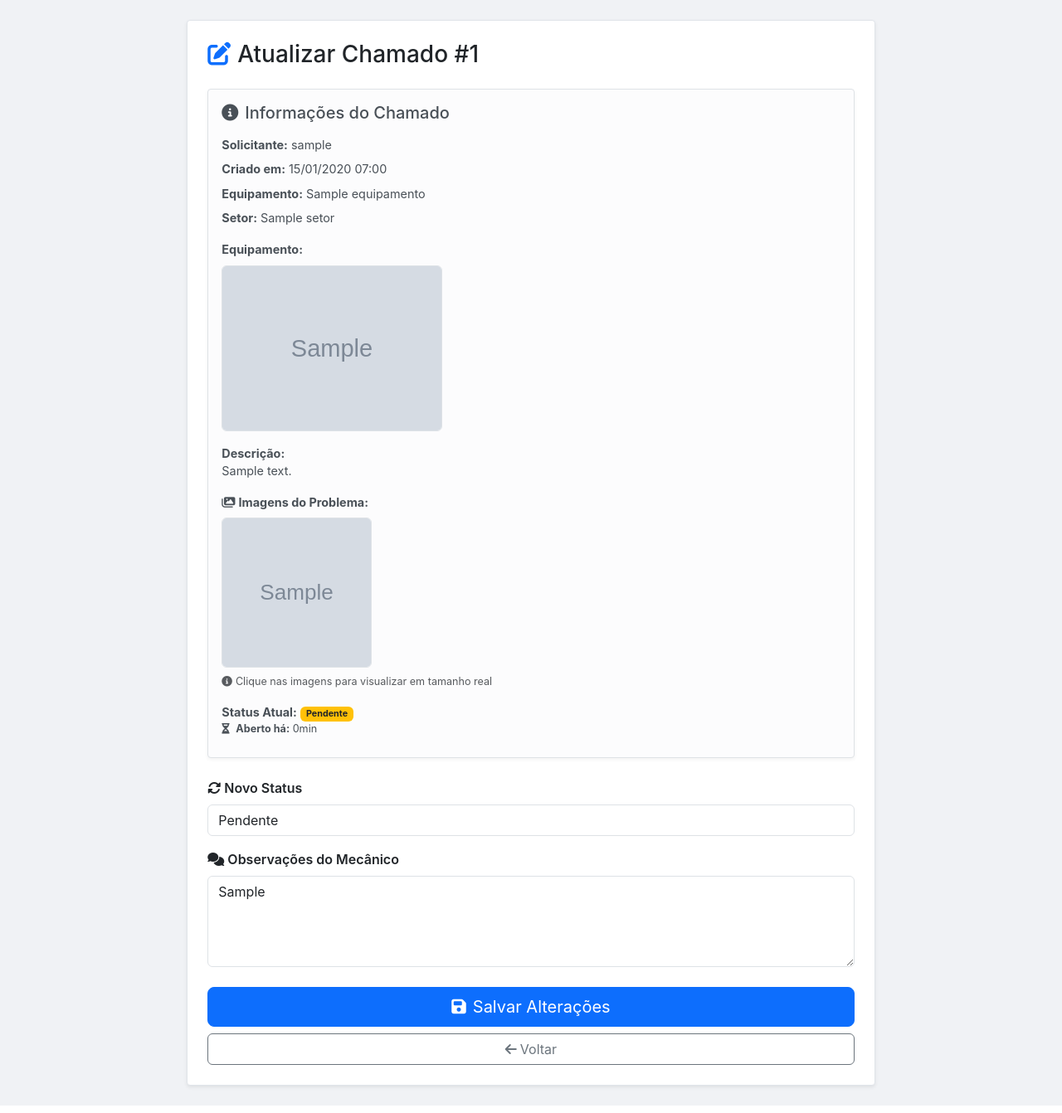
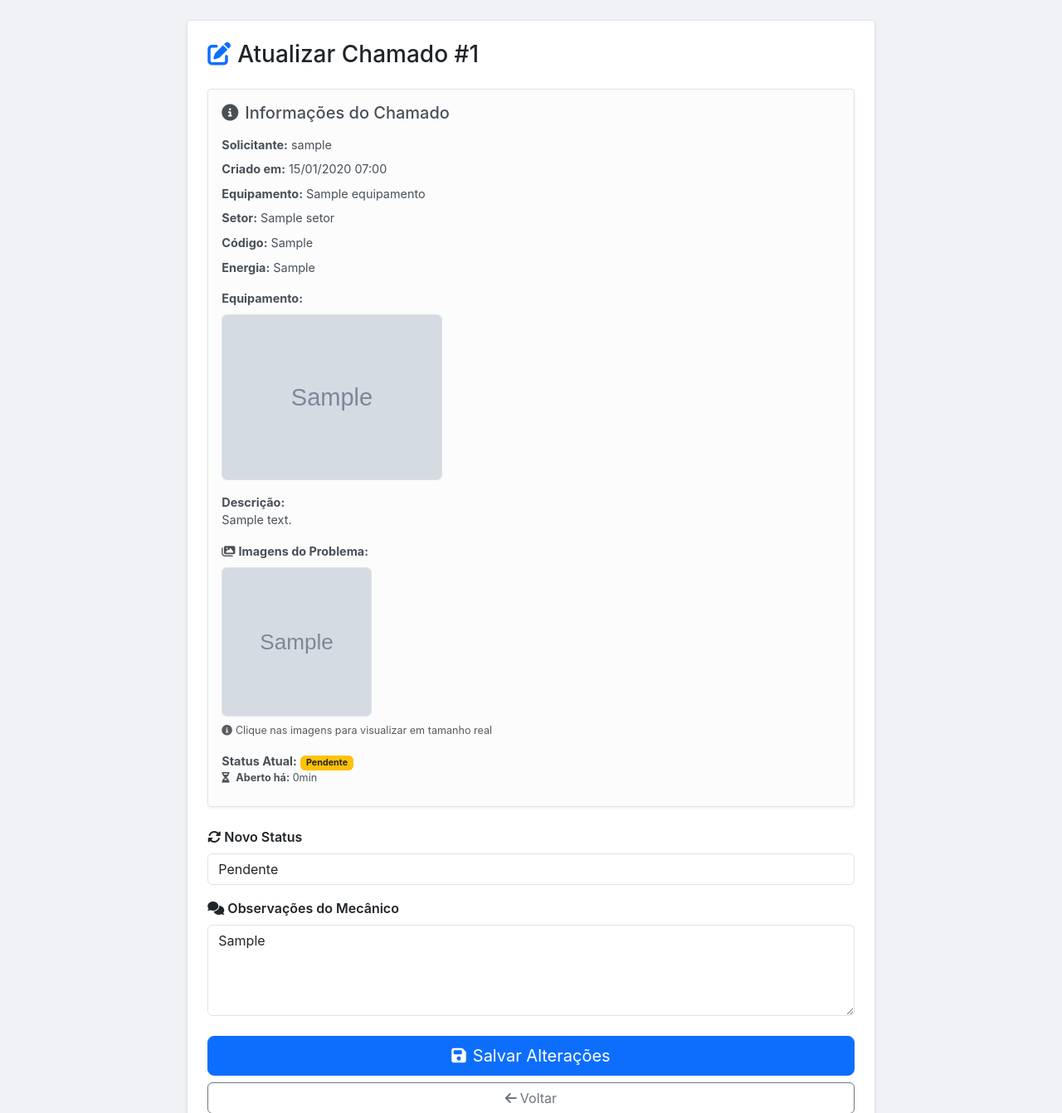
Before and after one commit to Luannz/Sistema_Manutencao, a Django app: template manutencao/templates/manutencao/atualizar_status.html in a window 1280 px wide. Shown: the top 1342 px of the page at 83% size. Run offline with Django 5.2, Linux system fonts and the light colour scheme; the template is opened without the code that fills it: values that come from a table or form of the project are taken from there, others are empty; tables that the repository leaves empty hold one stand-in row (values such as "Sample post"); grey boxes marked "Sample" are stand-in pictures; some libraries are stand-ins or nearby versions.

Commit message:
adicionando o campo energia no historico e colocando o campo codigo como opcional

```diff
--- a/manutencao/models.py
+++ b/manutencao/models.py
@@ -74,7 +74,7 @@
 class Equipamento(models.Model):
     nome = models.CharField(max_length=100)
     setor = models.ForeignKey(Setor, on_delete=models.CASCADE, related_name='equipamentos')
-    codigo = models.CharField(max_length=50, unique=True)
+    codigo = models.CharField(max_length=50, unique=False, null=True, blank=True, verbose_name="Código do Equipamento")
     descricao = models.TextField(blank=True)
     imagem = models.ImageField(upload_to=caminho_imagem_equipamento,  validators=[validar_tamanho_imagem], blank=True, null=True, max_length=500)
     criado_em = models.DateTimeField(auto_now_add=True)
--- a/manutencao/templates/manutencao/atualizar_status.html
+++ b/manutencao/templates/manutencao/atualizar_status.html
@@ -30,6 +30,24 @@
                     <p class="mb-2">
                         <strong>Setor:</strong> {{ chamado.equipamento.setor.nome }}
                     </p>
+
+                    {% if chamado.equipamento.codigo %}
+                        <p class="mb-2">
+                            <strong>Código:</strong> {{ chamado.equipamento.codigo }}
+                        </p>
+                    {% endif %}
+
+                    <p class="mb-2">
+                        <strong>Energia:</strong>
+                        {% if chamado.equipamento.energia %}
+                            {{ chamado.equipamento.energia }}
+                        {% elif chamado.equipamento.setor.energia %}
+                            {{ chamado.equipamento.setor.energia }} <small class="text-muted">(Setor)</small>
+                        {% else %}
+                            <span class="text-muted">Não informado</span>
+                        {% endif %}
+                    </p>
+
 
                     <!-- Imagem do Equipamento -->
                     {% if chamado.equipamento.imagem %}
--- a/manutencao/templates/manutencao/gerenciar_equipamentos.html
+++ b/manutencao/templates/manutencao/gerenciar_equipamentos.html
@@ -107,7 +107,10 @@
                                     <div class="col">
                                         <h6 class="mb-1">{{ equipamento.nome }}</h6>
                                         <p class="mb-1">
+                                            {% if equipamento.codigo %}
                                             <span class="badge bg-secondary">{{ equipamento.codigo }}</span>
+                                            {% endif %}
+
                                             <span class="badge bg-info">{{ equipamento.setor.nome }}</span>
                                             {% if equipamento.energia %}
                                             <span class="badge bg-warning text-dark">
```
Also changed, not shown: manutencao/templates/manutencao/historico_equipamento.html (+7 -1 lines), manutencao/templates/manutencao/historicos.html (+6 -1 lines).
